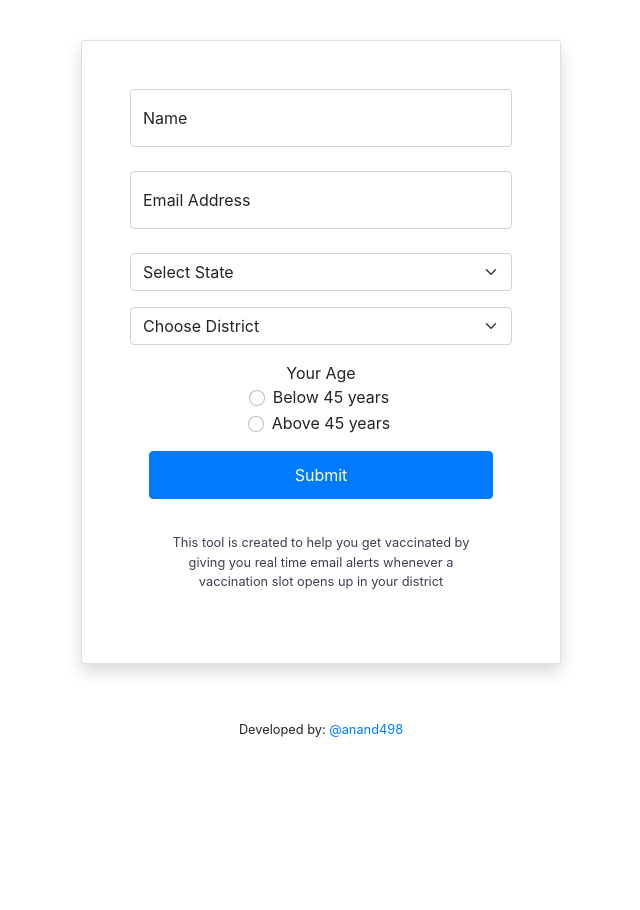
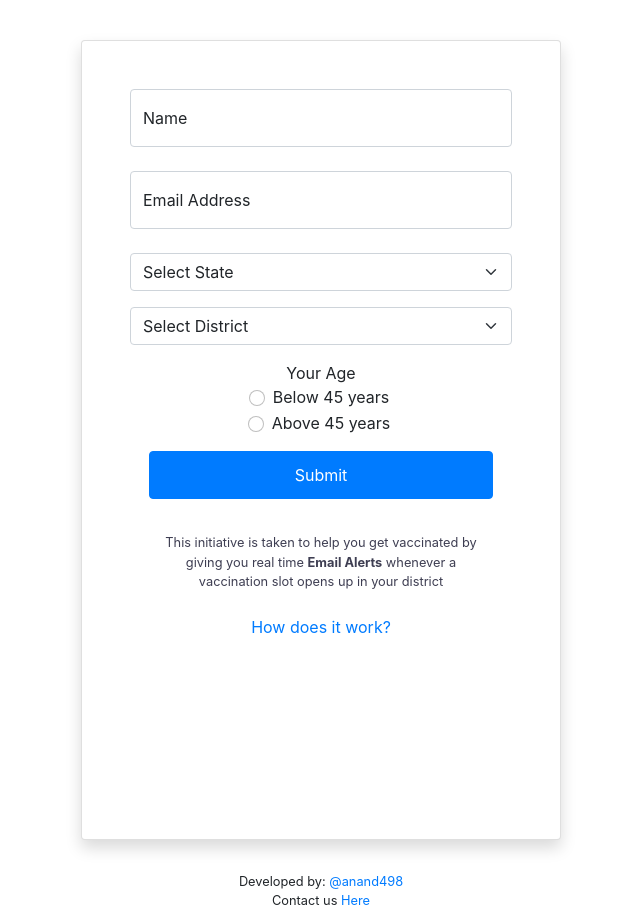
Before and after one commit to anand498/cowin-vax-alerts, a FastAPI app: page /cowin/ in a window 1280 px wide. Shown: the whole page, without its empty margins (319-959 px from the left). Before the commit the page ends 737 px from the top, so only its background shows below. Run offline with FastAPI, Linux system fonts and the light colour scheme; some libraries are stand-ins or nearby versions.

Commit message:
adding howdoesit work adn submit button config

```diff
--- a/app/static/js/index.js
+++ b/app/static/js/index.js
@@ -53,6 +53,10 @@ function resetSelection() {
 }
 
 
+function subscribeUser() {
+    UserAction()
+    return false;
+}
 async function UserAction(){
 
     var name=document.getElementById("customer-name").value;
@@ -65,6 +69,7 @@ async function UserAction(){
     else if(document.getElementById('above45').checked) {
                 agegroup="above45";
     }
+
 
     let response=  await fetch("/cowin/subscribemail", {
     method: "POST",
--- a/app/templates/home.html
+++ b/app/templates/home.html
@@ -3,17 +3,16 @@
 {% block content %}
 
 
-    <center >
-
-      	<form class="container-fluid card p-5 pb-4 mt-4 mb-5 shadow my-auto" >
+    <center class="form-container" >
+      	<form class="container-fluid card p-5 pb-4 mt-4 mb-5 shadow my-auto bg" onsubmit=" return subscribeUser()" >
 
 			<div class="form-floating mb-4 form-group">
-					<input type="text" class="form-control" id="customer-name"  placeholder="Your Name " required>
+					<input type="text" class="form-control" id="customer-name"  placeholder=" Name" required>
 					<label for="customer-name">Name</label>
 			</div>
 
 			<div class="form-floating mb-4 form-group">
-					<input type="email" class="form-control" id="customer-emailid" placeholder="Your Email Address" required>
+					<input type="email" class="form-control" id="customer-emailid" placeholder=" Email Address" required>
 					<label for="customer-emailid">Email Address</label>
 						<!--<div id="emailHelp" class="form-text">We'll never share your email with anyone else.</div>-->
 			</div>
@@ -59,8 +58,6 @@
 			</select>
 			<select class="form-select form-select-md mb-3"   id="districtSelect" aria-label=".form-select-lg example" required>
 					<option selected>Select District</option>
-
-					<option value="" disabled selected>Choose District</option>
 					<option></option>
 			</select>
 
@@ -76,26 +73,24 @@
 			</div>
 
 			<div class="landing-wrap">
-				<button type="submit" class="landing-submit btn btn-primary" onsubmit="UserAction()">Submit</button>
-			</div>
-			<div class="about-text3">This tool is created to help you get
-			vaccinated by giving you real time email alerts whenever a vaccination slot
-			opens up in your district</div>
-			<div>
-
+				<button type="submit" class="landing-submit btn btn-primary" id="btnSubmit">Submit</button>
 			</div>
 
+			<div class="about-text3">This initiative is taken to help you get
+				vaccinated by giving you real time <strong>Email Alerts</strong> whenever a vaccination slot
+				opens up in your district
+			</div>
+			<a href="{{ url_for('static', path='/html/howdoesitwork.html') }}" target="_blank">How does it work?</a>
+
     	</form>
+		<br>
+		<br><br>
+		<div>
 
-		<br><br><br>
-		<br>
-		<small>Developed by: <a href="https://github.com/anand498" target="_blank">@anand498</a></small>
-
-		<br>
+				<small>Developed by: <a href="https://github.com/anand498" target="_blank">@anand498</a></small><br>
+				<small>Contact us  <a href="mailto:myvaccinetracker@gmail.com" target="_blank">Here</a></small>
+			</div>
 
     </center>
 
-
-
-
 {% endblock %}
--- a/app/templates/layout.html
+++ b/app/templates/layout.html
@@ -1,6 +1,9 @@
 <html>
     <head>
         <title>Vaccine Tracker</title>
+        <meta http-equiv="X-UA-Compatible" content="IE=edge">
+        <meta charset="utf-8">
+        <meta name="viewport" content="width=device-width, initial-scale=1">
         <link href="{{ url_for('static', path='/css/global.css') }}" rel="stylesheet" type="text/css">
         <link href="https://cdn.jsdelivr.net/npm/bootstrap@5.0.1/dist/css/bootstrap.min.css" rel="stylesheet" integrity="sha384-+0n0xVW2eSR5OomGNYDnhzAbDsOXxcvSN1TPprVMTNDbiYZCxYbOOl7+AMvyTG2x" crossorigin="anonymous">
         <script src="https://cdn.jsdelivr.net/npm/bootstrap@5.0.1/dist/js/bootstrap.bundle.min.js" integrity="sha384-gtEjrD/SeCtmISkJkNUaaKMoLD0//ElJ19smozuHV6z3Iehds+3Ulb9Bn9Plx0x4" crossorigin="anonymous"></script>
```
Also changed, not shown: app/static/html/howdoesitwork.html (added, +35 -0 lines).
